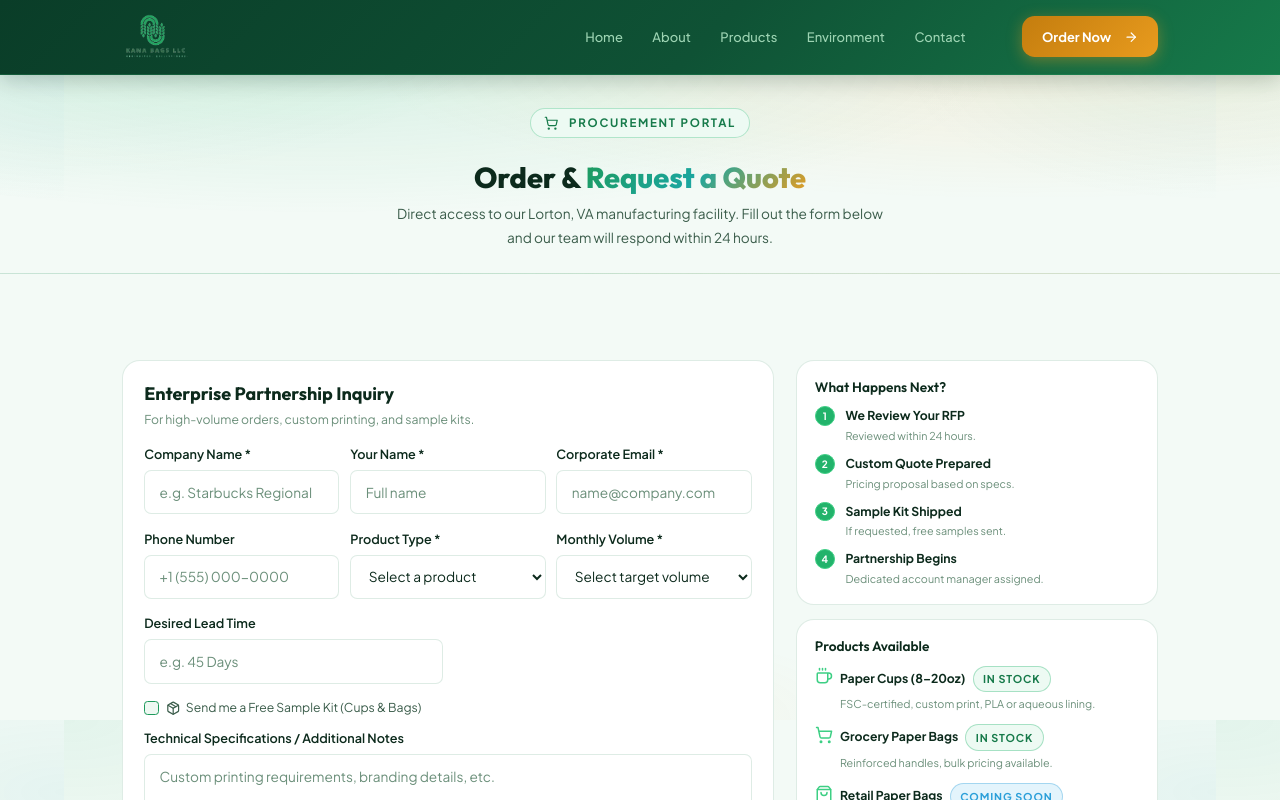
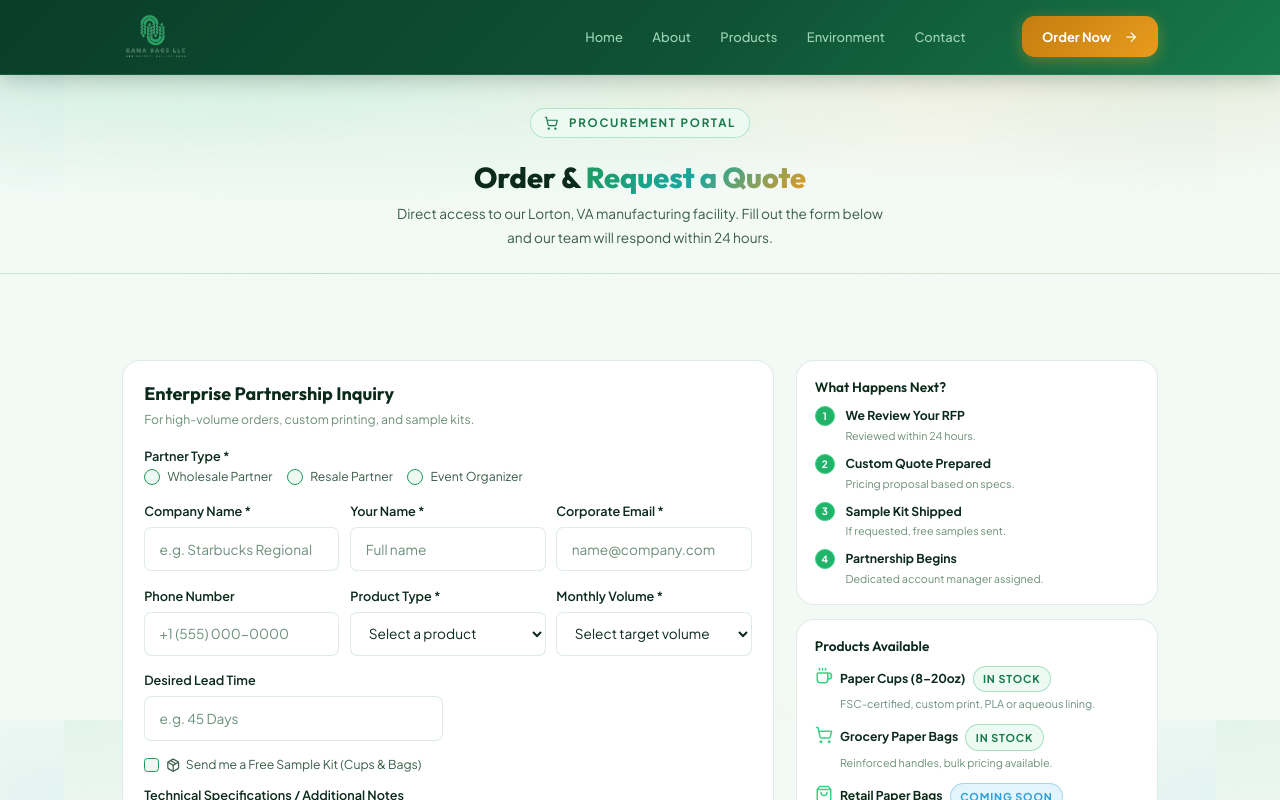
Before and after one commit to nathnaeldem/kanabags, a Vue app: page /order in a window 1280 px wide. Shown: the top 800 px of the page. Built offline with nearby package versions, Linux system fonts and the light colour scheme.

Commit message:
partnership and affiliations

```diff
--- a/src/pages/OrderPage.vue
+++ b/src/pages/OrderPage.vue
@@ -28,6 +28,108 @@
               </div>
 
               <form v-if="!submitted" @submit.prevent="submitOrder" id="order-form" novalidate>
+                <!-- Partner Type Selection -->
+                <div class="partner-type-section">
+                  <label class="form-label">Partner Type *</label>
+                  <div class="radio-group">
+                    <label class="radio-label">
+                      <input type="radio" v-model="form.partner_type" value="wholesale" required />
+                      <span class="radio-box"></span>
+                      <span>Wholesale Partner</span>
+                    </label>
+                    <label class="radio-label">
+                      <input type="radio" v-model="form.partner_type" value="resale" required />
+                      <span class="radio-box"></span>
+                      <span>Resale Partner</span>
+                    </label>
+                    <label class="radio-label">
+                      <input type="radio" v-model="form.partner_type" value="event_organizer" required />
+                      <span class="radio-box"></span>
+                      <span>Event Organizer</span>
+                    </label>
+                  </div>
+                </div>
+
+                <!-- Wholesale-specific fields -->
+                <div v-if="form.partner_type === 'wholesale'" class="partner-specific-fields">
+                  <div class="form-row form-row-3">
+                    <div class="form-group">
+                      <label class="form-label" for="tax_id">Tax ID / EIN</label>
+                      <input id="tax_id" class="form-input" type="text" v-model="form.tax_id" placeholder="XX-XXXXXXX" />
+                    </div>
+                    <div class="form-group">
+                      <label class="form-label" for="wholesale_license">Wholesale License #</label>
+                      <input id="wholesale_license" class="form-input" type="text" v-model="form.wholesale_license" placeholder="License number" />
+                    </div>
+                    <div class="form-group">
+                      <label class="form-label" for="business_type">Business Type</label>
+                      <select id="business_type" class="form-select" v-model="form.business_type">
+                        <option value="">Select type</option>
+                        <option value="corporation">Corporation</option>
+                        <option value="llc">LLC</option>
+                        <option value="partnership">Partnership</option>
+                        <option value="sole_proprietor">Sole Proprietor</option>
+                      </select>
+                    </div>
+                  </div>
+                </div>
+
+                <!-- Resale-specific fields -->
+                <div v-if="form.partner_type === 'resale'" class="partner-specific-fields">
+                  <div class="form-row form-row-3">
+                    <div class="form-group">
+                      <label class="form-label" for="resale_certificate">Resale Certificate #</label>
+                      <input id="resale_certificate" class="form-input" type="text" v-model="form.resale_certificate" placeholder="Certificate number" />
+                    </div>
+                    <div class="form-group">
+                      <label class="form-label" for="store_locations">Number of Store Locations</label>
+                      <input id="store_locations" class="form-input" type="number" v-model="form.store_locations" placeholder="e.g. 5" min="1" />
+                    </div>
+                    <div class="form-group">
+                      <label class="form-label" for="retail_category">Retail Category</label>
+                      <select id="retail_category" class="form-select" v-model="form.retail_category">
+                        <option value="">Select category</option>
+                        <option value="coffee_shop">Coffee Shop / Café</option>
+                        <option value="restaurant">Restaurant</option>
+                        <option value="grocery">Grocery Store</option>
+                        <option value="boutique">Boutique / Retail</option>
+                        <option value="other">Other</option>
+                      </select>
+                    </div>
+                  </div>
+                </div>
+
+                <!-- Event Organizer-specific fields -->
+                <div v-if="form.partner_type === 'event_organizer'" class="partner-specific-fields">
+                  <div class="form-row form-row-3">
+                    <div class="form-group">
+                      <label class="form-label" for="event_name">Event Name</label>
+                      <input id="event_name" class="form-input" type="text" v-model="form.event_name" placeholder="e.g. Summer Music Festival" />
+                    </div>
+                    <div class="form-group">
+                      <label class="form-label" for="event_date">Event Date</label>
+                      <input id="event_date" class="form-input" type="date" v-model="form.event_date" />
+                    </div>
+                    <div class="form-group">
+                      <label class="form-label" for="expected_attendees">Expected Attendees</label>
+                      <select id="expected_attendees" class="form-select" v-model="form.expected_attendees">
+                        <option value="">Select range</option>
+                        <option value="under_500">Under 500</option>
+                        <option value="500_2000">500 – 2,000</option>
+                        <option value="2000_10000">2,000 – 10,000</option>
+                        <option value="10000_50000">10,000 – 50,000</option>
+                        <option value="over_50000">Over 50,000</option>
+                      </select>
+                    </div>
+                  </div>
+                  <div class="form-row">
+                    <div class="form-group">
+                      <label class="form-label" for="venue_address">Venue Address</label>
+                      <input id="venue_address" class="form-input" type="text" v-model="form.venue_address" placeholder="Event venue location" />
+                    </div>
+                  </div>
+                </div>
+
                 <div class="form-row form-row-3">
                   <div class="form-group">
                     <label class="form-label" for="company_name">Company Name *</label>
@@ -204,9 +306,15 @@ export default {
       submitted: false,
       error: null,
       form: {
-        company_name: '', contact_name: '', email: '', phone: '', product_type: '',
+        partner_type: '', company_name: '', contact_name: '', email: '', phone: '', product_type: '',
         monthly_volume: '', lead_time: '', cup_sizes: '', lining: '', request_sample: false,
         shipping_address: '', notes: '',
+        // Wholesale fields
+        tax_id: '', wholesale_license: '', business_type: '',
+        // Resale fields
+        resale_certificate: '', store_locations: '', retail_category: '',
+        // Event Organizer fields
+        event_name: '', event_date: '', expected_attendees: '', venue_address: '',
       },
       steps: [
         { title: 'We Review Your RFP', desc: 'Reviewed within 24 hours.' },
@@ -289,6 +397,50 @@ export default {
   margin-bottom: 0.5rem;
 }
 .sample-checkbox { margin-bottom: 0.75rem; margin-top: 0.5rem; }
+.partner-type-section { margin-bottom: 1rem; }
+.radio-group {
+  display: flex;
+  gap: 1rem;
+  flex-wrap: wrap;
+}
+.radio-label {
+  display: flex;
+  align-items: center;
+  gap: 0.5rem;
+  cursor: pointer;
+  font-size: 0.85rem;
+  color: var(--text-secondary);
+}
+.radio-label input { display: none; }
+.radio-box {
+  width: 18px; height: 18px;
+  border: 2px solid var(--green-600);
+  border-radius: 50%;
+  background: var(--surface-2);
+  flex-shrink: 0;
+  position: relative;
+  transition: all var(--transition);
+}
+.radio-label input:checked + .radio-box {
+  background: var(--green-500);
+  border-color: var(--green-400);
+}
+.radio-label input:checked + .radio-box::after {
+  content: '';
+  position: absolute;
+  top: 50%; left: 50%;
+  transform: translate(-50%, -50%);
+  width: 8px; height: 8px;
+  border-radius: 50%;
+  background: white;
+}
+.partner-specific-fields {
+  background: var(--surface-2);
+  border: 1px solid var(--border);
+  border-radius: var(--radius-sm);
+  padding: 0.75rem;
+  margin-bottom: 0.75rem;
+}
 .checkbox-label {
   display: flex;
   align-items: center;
```
